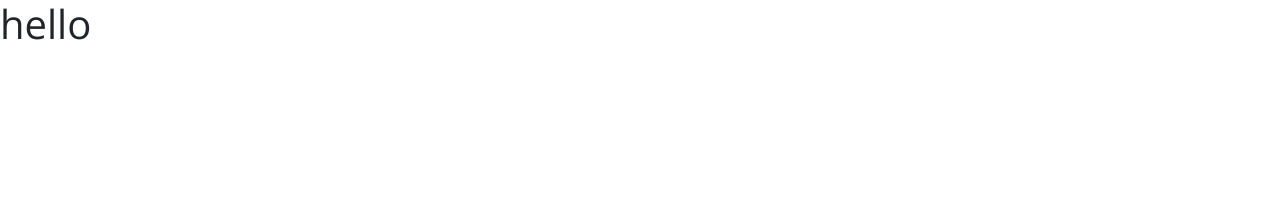
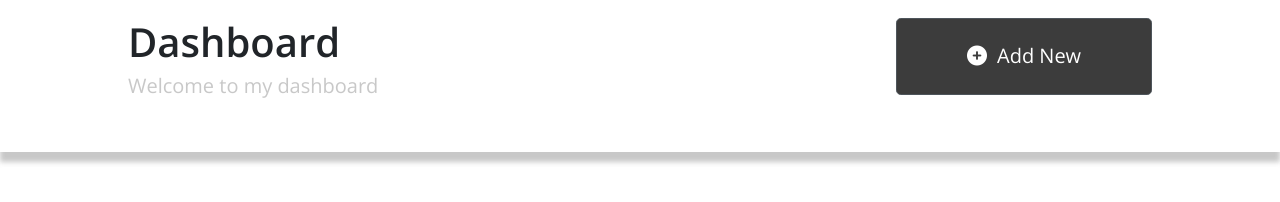
Before and after one commit to schwarro/quartic, a plain HTML site: page index.html in a window 1280 px wide. Drawn offline with nearby package versions, Linux system fonts and the light colour scheme.

Commit message:
styled header area

```diff
--- a/css/styles.css
+++ b/css/styles.css
@@ -1,11 +1,59 @@
-body {
+* {
   font-family: 'Open Sans', sans-serif;
 }
 
-@media screen and (min-width: 1171px)
+/*Main container for the nav*/
+#container-fluid {
+  -moz-box-shadow:0 5px 5px rgba(182, 182, 182, 0.75);
+  -webkit-box-shadow: 0 5px 5px rgba(182, 182, 182, 0.75);
+  box-shadow: 0 10px 5px rgba(182, 182, 182, 0.75);
+  /*Used to get the box shadow at bottom of nav*/
+  display: grid;
+  grid-template-columns: repeat(10, 10%);
+  grid-template-rows: repeat(5, 20%);
+  padding-bottom: 5%;
+ }
 
-@media screen and (min-width: 769px) and (max-width: 1170px)
+ .welcome {
+   grid-area: 2 / 2 / 3 / 5;
+ }
 
-@media screen and (max-width: 768px)
+ .welcome h1 {
+   font-weight: bold;
+ }
 
-@media screen and (max-width: 500px)
+ .welcome h5 {
+   color: rgba(182, 182, 182, 0.75);
+ }
+
+ .addNew {
+   grid-area: 2 / -4 / 5 / -2;
+ }
+
+ .addNew a {
+   width: 100%;
+   background-color: #3C3C3C !important;
+   padding: 10%;
+ }
+
+ .addNew a i {
+   padding-right: 5%;
+ }
+
+ .addNew a h5 {
+   display: block;
+   margin: 0;
+ }
+
+
+/* // Small devices (landscape phones, 576px and up)
+@media (min-width: 576px) { ... }
+
+// Medium devices (tablets, 768px and up)
+@media (min-width: 768px) { ... }
+
+// Large devices (desktops, 992px and up)
+@media (min-width: 992px) { ... }
+
+// Extra large devices (large desktops, 1200px and up)
+@media (min-width: 1200px) { ... } */
--- a/index.html
+++ b/index.html
@@ -9,7 +9,17 @@
     <title>Quartic Dashboard</title>
   </head>
   <body>
-    <h1>hello</h1>
+    <header>
+      <div id="container-fluid">
+        <div class="welcome">
+          <h1>Dashboard</h1>
+          <h5>Welcome to my dashboard</h5>
+        </div>
+        <div class="addNew">
+          <a href="#" class="btn btn-secondary btn-lg active" role="button" aria-pressed="true"><h5><i class="fas fa-plus-circle"></i>Add New</h5></a>
+        </div>
+      </div>
+    </header>
 
     <script src="js/main.js"></script>
   </body>
```
